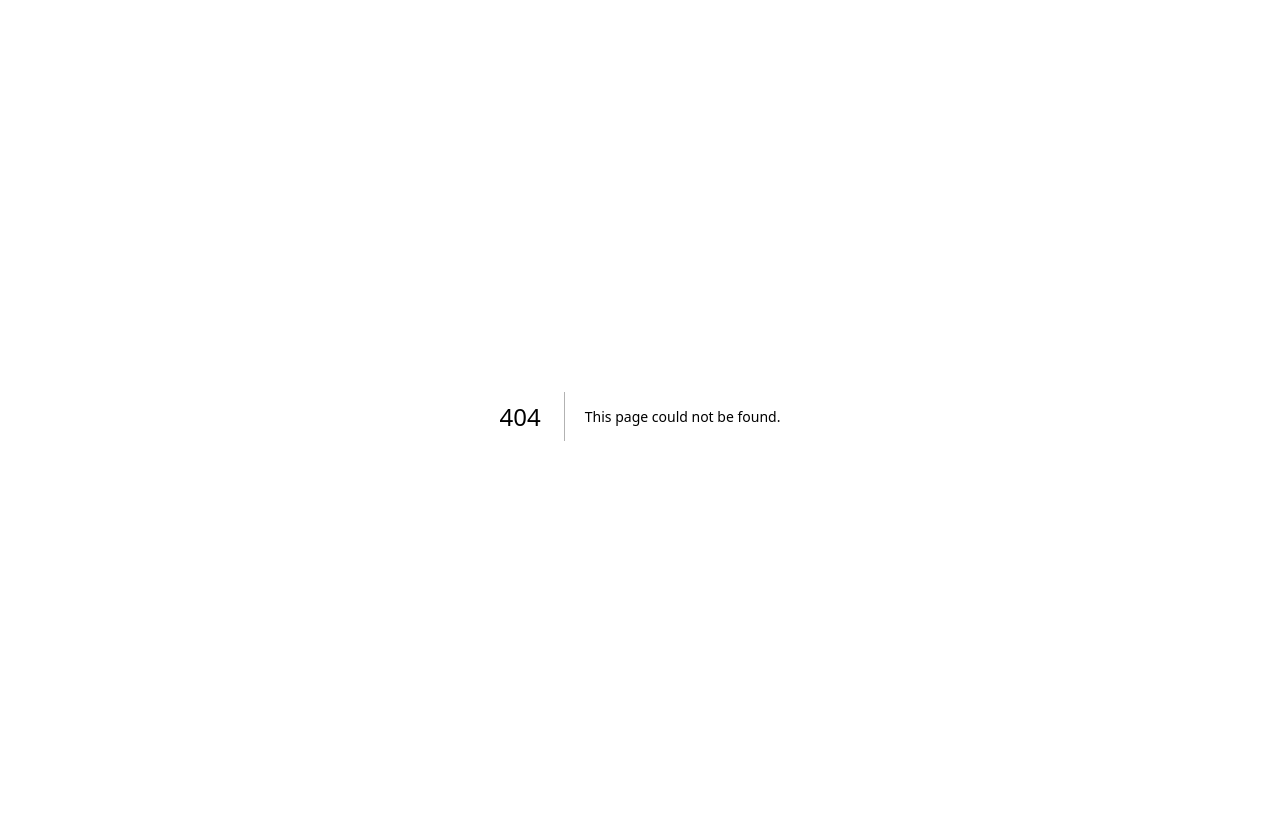
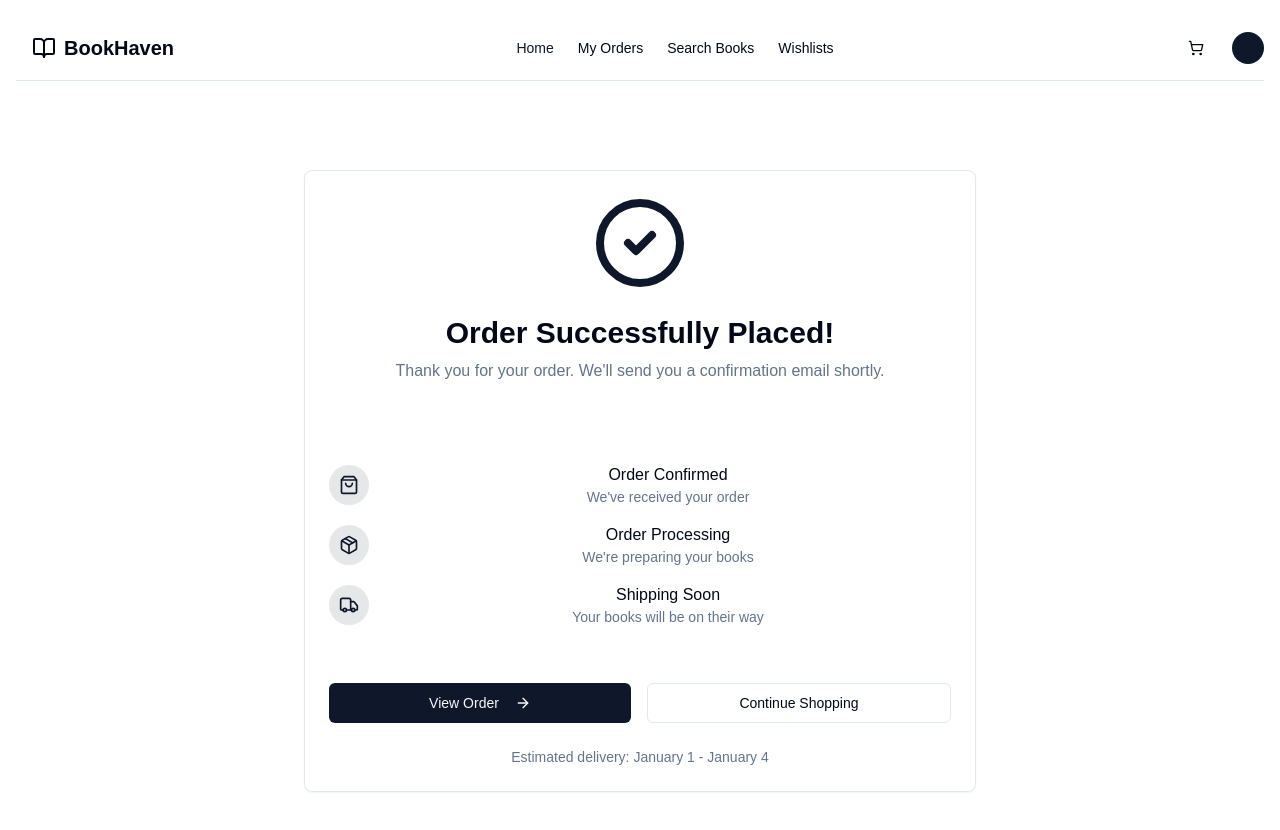
Before and after one commit to roshanleharwani/sweproject, a Next.js app: page /user/order-success in a window 1280 px wide. Before the commit this address had no page. Shown: the top 830 px of the page. Built offline with nearby package versions, Linux system fonts and the light colour scheme; no server answers.

Commit message:
Cart Badge updated and some refinement done on order page

```diff
--- a/app/(user)/user/cart/page.tsx
+++ b/app/(user)/user/cart/page.tsx
@@ -9,7 +9,7 @@ import { RadioGroup, RadioGroupItem } from "@/components/ui/radio-group"
 import { Select, SelectContent, SelectItem, SelectTrigger, SelectValue } from "@/components/ui/select"
 import { Separator } from "@/components/ui/separator"
 import { Minus, Plus, Trash2, CreditCard, Truck, Banknote } from 'lucide-react'
-
+import {useRouter} from 'next/navigation'
 import Image from "next/image"
 import { motion } from "framer-motion"
 import { useState,useEffect } from "react"
@@ -55,6 +55,7 @@ const indianStates = [
 
 export default function CartPage() {
   const [step, setStep] = useState<'cart' | 'checkout'>('cart')
+  const router = useRouter();
   interface CartItem {
     _id: string;
     title: string;
@@ -123,7 +124,7 @@ export default function CartPage() {
   const subtotal = items.reduce((sum, item) => sum + (item.price * item.qty), 0)
   const shipping = items.length > 0 ? 4.99 : 0
   const total = subtotal + shipping
-
+  const State = state.toUpperCase()
   const handlePlaceOrder = async () => {
     const orderData = {
       items: items.map(item => ({
@@ -137,7 +138,7 @@ export default function CartPage() {
         name: `${firstName} ${lastName}`,
         address,
         city,
-        state,
+        state:State,
         zip
       },
       orderId: `12345`,
@@ -160,7 +161,7 @@ export default function CartPage() {
           method: 'DELETE'
         });
 
-        console.log('Order placed successfully');
+        router.push('/user/order-success')
       } else {
         // Handle errors
         console.error('Error placing order:', await res.json());
--- /dev/null
+++ b/app/(user)/user/order-success/page.jsx
@@ -0,0 +1,174 @@
+'use client'
+
+import { Button } from "@/components/ui/button"
+import { Card, CardContent } from "@/components/ui/card"
+import { CheckCircle2, Package, Truck, ShoppingBag, ArrowRight } from 'lucide-react'
+import Link from "next/link"
+import { motion } from "framer-motion"
+
+export default function OrderSuccessPage() {
+  // Animation variants for the success icon
+  const iconVariants = {
+    hidden: { scale: 0, rotate: -180 },
+    visible: {
+      scale: 1,
+      rotate: 0,
+      transition: {
+        type: "spring",
+        stiffness: 200,
+        damping: 15
+      }
+    }
+  }
+
+  // Animation variants for the steps
+  const containerVariants = {
+    hidden: { opacity: 0 },
+    visible: {
+      opacity: 1,
+      transition: {
+        staggerChildren: 0.2
+      }
+    }
+  }
+
+  const itemVariants = {
+    hidden: { opacity: 0, x: -20 },
+    visible: {
+      opacity: 1,
+      x: 0,
+      transition: {
+        type: "spring",
+        stiffness: 100
+      }
+    }
+  }
+
+  const today = new Date();
+
+  // Calculate the date 4 days from today
+  const futureDate = new Date();
+  futureDate.setDate(today.getDate() + 6);
+
+  // Format the dates
+  const options = { month: 'long', day: 'numeric' }; // Format: "December 29"
+  const formatter = new Intl.DateTimeFormat('en-US', options);
+
+  const todayFormatted = formatter.format(today.getDate()+4);
+  const futureDateFormatted = formatter.format(futureDate);
+
+  // Combine the formatted dates
+  const dateRange = `${todayFormatted} - ${futureDateFormatted}`;
+
+  return (
+    <div className="min-h-screen bg-background flex items-center justify-center p-4">
+      <Card className="max-w-2xl w-full">
+        <CardContent className="pt-6">
+          <div className="flex flex-col items-center text-center space-y-6">
+            {/* Success Icon Animation */}
+            <motion.div
+              initial="hidden"
+              animate="visible"
+              variants={iconVariants}
+              className="text-primary"
+            >
+              <CheckCircle2 className="w-24 h-24" />
+            </motion.div>
+
+            {/* Success Message */}
+            <div className="space-y-2">
+              <h1 className="text-2xl font-bold sm:text-3xl">Order Successfully Placed!</h1>
+              <p className="text-muted-foreground">
+                Thank you for your order. We'll send you a confirmation email shortly.
+              </p>
+            </div>
+
+            {/* Order Details */}
+            <div className="w-full space-y-2">
+              <div className="flex justify-center gap-2">
+
+              </div>
+            </div>
+
+            {/* Steps Animation */}
+            <motion.div
+              variants={containerVariants}
+              initial="hidden"
+              animate="visible"
+              className="w-full py-8 space-y-4"
+            >
+              <motion.div
+                variants={itemVariants}
+                className="flex items-center gap-4"
+              >
+                <div className="flex h-10 w-10 items-center justify-center rounded-full bg-primary/10 text-primary">
+                  <ShoppingBag className="h-5 w-5" />
+                </div>
+                <div className="flex-1">
+                  <p className="font-medium">Order Confirmed</p>
+                  <p className="text-sm text-muted-foreground">We've received your order</p>
+                </div>
+              </motion.div>
+
+              <motion.div
+                variants={itemVariants}
+                className="flex items-center gap-4"
+              >
+                <div className="flex h-10 w-10 items-center justify-center rounded-full bg-primary/10 text-primary">
+                  <Package className="h-5 w-5" />
+                </div>
+                <div className="flex-1">
+                  <p className="font-medium">Order Processing</p>
+                  <p className="text-sm text-muted-foreground">We're preparing your books</p>
+                </div>
+              </motion.div>
+
+              <motion.div
+                variants={itemVariants}
+                className="flex items-center gap-4"
+              >
+                <div className="flex h-10 w-10 items-center justify-center rounded-full bg-primary/10 text-primary">
+                  <Truck className="h-5 w-5" />
+                </div>
+                <div className="flex-1">
+                  <p className="font-medium">Shipping Soon</p>
+                  <p className="text-sm text-muted-foreground">Your books will be on their way</p>
+                </div>
+              </motion.div>
+            </motion.div>
+
+            {/* Action Buttons */}
+            <motion.div
+              initial={{ opacity: 0, y: 20 }}
+              animate={{ opacity: 1, y: 0 }}
+              transition={{ delay: 0.8 }}
+              className="flex flex-col sm:flex-row gap-4 w-full"
+            >
+              <Button asChild className="flex-1">
+                <Link href="/user/orders">
+                  View Order
+                  <ArrowRight className="ml-2 h-4 w-4" />
+                </Link>
+              </Button>
+              <Button asChild variant="outline" className="flex-1">
+                <Link href="/user/search">
+                  Continue Shopping
+                </Link>
+              </Button>
+            </motion.div>
+
+            {/* Estimated Delivery */}
+            <motion.div
+              initial={{ opacity: 0 }}
+              animate={{ opacity: 1 }}
+              transition={{ delay: 1 }}
+              className="text-sm text-muted-foreground"
+            >
+               Estimated delivery: {dateRange}
+            </motion.div>
+          </div>
+        </CardContent>
+      </Card>
+    </div>
+  )
+}
--- a/app/(user)/user/orders/page.jsx
+++ b/app/(user)/user/orders/page.jsx
@@ -162,7 +162,7 @@ export default function Orders() {
                         </div>
                       </TableCell>
                       <TableCell>{order.date}</TableCell>
-                      <TableCell>{order.total}</TableCell>
+                      <TableCell>$ {order.total}</TableCell>
                       <TableCell>
                         <span className={`inline-flex items-center rounded-full px-2 py-1 text-xs font-medium ${
                           order.status === "Delivered" ? "bg-green-100 text-green-700" :
@@ -241,7 +241,7 @@ export default function Orders() {
                       ))}
                       <div className="flex justify-between border-t pt-4">
                         <p className="font-medium">Total</p>
-                        <p className="font-medium">{selectedOrder.total}</p>
+                        <p className="font-medium">$ {selectedOrder.total}</p>
                       </div>
                     </div>
                   </CardContent>
@@ -258,7 +258,7 @@ export default function Orders() {
                     <p className="text-sm text-muted-foreground">
                       {selectedOrder.address.address}
                       <br />
-                      {selectedOrder.address.city}, {selectedOrder.address.state} {selectedOrder.address.zip}
+                      {selectedOrder.address.city}, {selectedOrder.address.state.upperCase} {selectedOrder.address.zip}
                       <br />
                       India
                     </p>
--- a/app/api/orders/route.ts
+++ b/app/api/orders/route.ts
@@ -28,20 +28,21 @@ export async function POST(request: NextRequest) {
       return NextResponse.json({ error: "User not found" }, { status: 404 });
     }
 
-    const { items, address, orderId, date, total, status } = await request.json();
+    const { items, address, orderId, date, total, status,payment } = await request.json();
 
-    if (!items || !address || !orderId || !date || !total || !status) {
+    if (!items || !address || !orderId || !date || !total || !status || !payment) {
       return NextResponse.json({ error: "Missing required fields" }, { status: 400 });
     }
-
+    const Total = total.toFixed(2);
     const order = new UserOrders({
       user: user._id,
       items:items,
       address,
       orderId: orderId,
       date,
-      total,
-      status
+      total:Total,
+      status,
+      payment
     });
 
     await order.save();
--- a/app/layout.tsx
+++ b/app/layout.tsx
@@ -13,8 +13,8 @@ const geistMono = Geist_Mono({
 });
 
 export const metadata: Metadata = {
-  title: "Create Next App",
-  description: "Generated by create next app",
+  title: "BookHaven",
+  description: "A Haven for Book Lovers",
 };
 
 export default function RootLayout({
--- a/components/ui/header.tsx
+++ b/components/ui/header.tsx
@@ -6,6 +6,7 @@ import Link from "next/link"
 import { ShoppingCart, BookOpen, LogOut, User} from 'lucide-react'
 import {MobileNav} from "@/components/ui/mobile-nav"
 import { useRouter } from "next/navigation";
+
 import {
   DropdownMenu,
   DropdownMenuContent,
@@ -16,7 +17,6 @@ import {
   DropdownMenuTrigger,
   } from "@/components/ui/dropdown-menu"
 
-  import jwt from 'jsonwebtoken';
 import { useEffect, useState } from "react"
 
 
@@ -44,7 +44,7 @@ function Header() {
     const [name,setName] = useState("");
     const [email,setEmail] = useState("");
 
-    const fetcher = useEffect(() => {
+    useEffect(() => {
       const fetchUserData = async () => {
         try {
           const res = await fetch('/api/payload/');
@@ -64,7 +64,22 @@ function Header() {
 
       fetchUserData();
     }, []);
-
+    const [items,setItems] = useState()
+    useEffect(() => {
+      const fetcher = async ()=>{
+        try{
+          const res = await fetch('/api/cart/');
+          if(res.ok){
+            const cart = await res.json();
+            setItems(cart.length)
+          }
+        }
+        catch(error){
+          console.error(error);
+        }
+      }
+      fetcher();
+    },[])
 
     return (
     <>
@@ -93,8 +108,9 @@ function Header() {
         </nav>
         <div className="flex items-center space-x-4">
           <Link href={`/user/cart`}>
-            <Button variant="ghost" size="icon">
-              <ShoppingCart className="h-5 w-5" />
+            <Button variant="ghost" size="icon" className="relative   rounded-xl outline-none  ">
+              <ShoppingCart size="lg" className="size-10 hover:bg-gray-200" />
+              {items ? <div className="absolute size-4 bg-red-500 top-0 right-0 rounded-full text-xs text-white ">{items}</div> : null}
             </Button>
           </Link>
           <DropdownMenu>
--- a/middleware.ts
+++ b/middleware.ts
@@ -19,7 +19,6 @@ export async function middleware(req: NextRequest) {
       if (req.nextUrl.pathname === '/sign-in' || req.nextUrl.pathname === '/sign-up') {
         return NextResponse.redirect(new URL('/user/home', req.url));
       }
-      console.log('middleware')
       return NextResponse.next(); // Proceed to the requested page
     } catch (err:any) {
       console.error('Invalid Token:', err);
```
Lines whose indentation alone changed are shown as unchanged.
